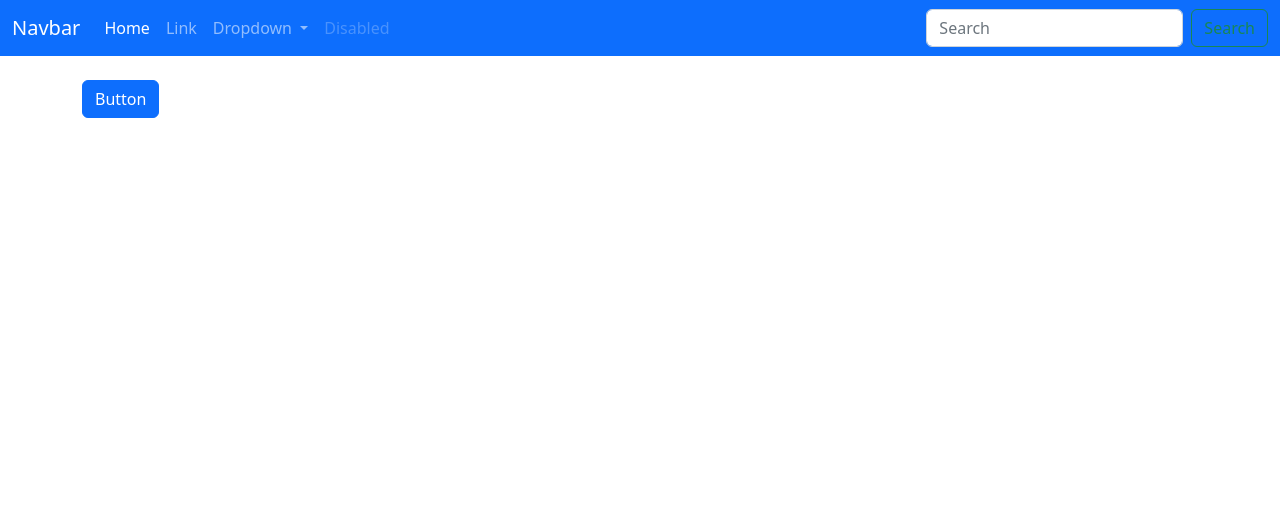
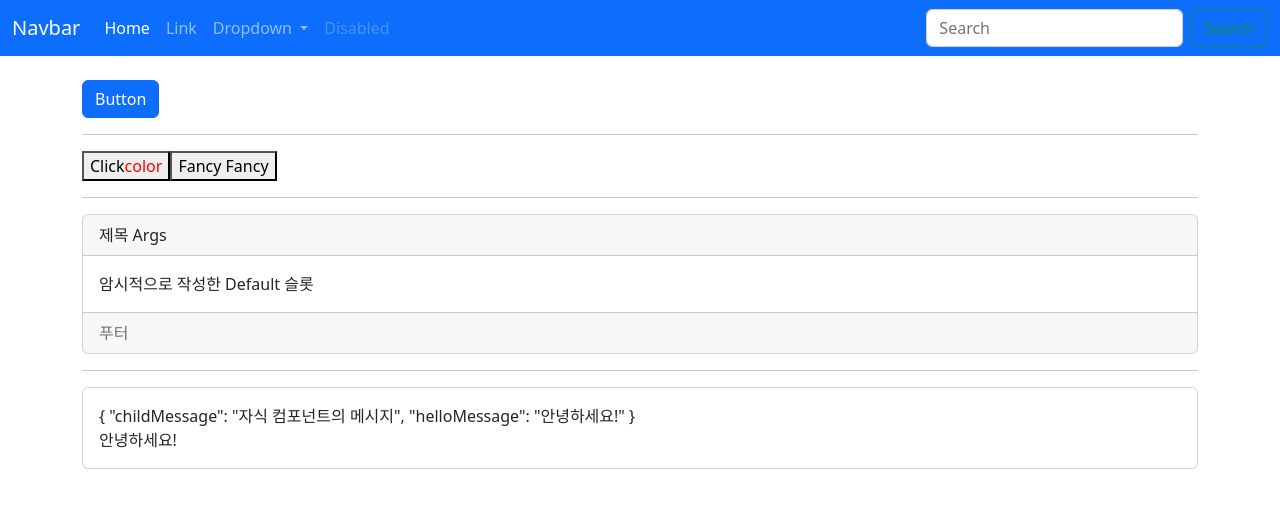
Before and after one commit to hi-aa/learn-vue3, a Vue app: page / in a window 1280 px wide. Shown: the top 508 px of the page. Built offline with nearby package versions, Linux system fonts and the light colour scheme.

Commit message:
섹션 5: Slots

```diff
--- a/src/components/AppCard.vue
+++ b/src/components/AppCard.vue
@@ -1,91 +1,34 @@
 <template>
 	<div class="card">
+		<!-- $slots 로 slot 정보가 없으면 표시하지 않도록 함 -->
+		<div v-if="$slots.header" class="card-header">
+			<!-- <slot name="header" header-message="헤더 메시지">#Default Header</slot> -->
+			<slot name="header"></slot>
+		</div>
 		<div class="card-body">
-			<span class="badge bg-secondary">
-				<!-- {{type === 'news' ? '뉴스' : '공지사항'}} -->
-				{{ typeName }}
-			</span>
-			<h5 class="card-title mt-2">{{ title }}</h5>
-			<p class="card-text">
-				{{ content }}
-			</p>
-
-			<!-- <a v-if="isLike" href="#" class="btn btn-danger">좋아요</a> -->
-			<a href="#" class="btn" :class="isLikeClass" @click="toggleLike"
-				>좋아요</a
-			>
+			<slot :child-message="childMessage" hello-message="안녕하세요!">
+				#Default Body
+			</slot>
 		</div>
-
-		<!-- props에 접근 가능
-		{{ $props }} -->
+		<div v-if="hasFooter" class="card-footer text-muted">
+			<!-- <slot name="footer" footer-message="푸터 메시지">#Default Footer</slot> -->
+			<slot name="footer"></slot>
+		</div>
 	</div>
 </template>
 
 <script>
-import { computed } from 'vue';
+import { computed, ref } from 'vue';
 
 export default {
-	// props: ['title', 'content'], //외부로부터 받아올 데이터
-	// props의 선언은 배열도 되고 객체도 됨
-	// 공식 가이드는 객체로 상세하게 설정하는것을 권유함..
-	props: {
-		type: {
-			type: String,
-			default: 'news',
-			validator: value => {
-				// 유효성 검사
-				return ['news', 'notice'].includes(value); // false가 나오면 콘솔에 경고가 뜸
-			},
-		},
-		title: {
-			type: String,
-			required: true,
-		},
-		content: {
-			type: String,
-			// required: true,
-		},
-		isLike: {
-			type: Boolean,
-			default: false,
-		},
+	setup(prof, { slots }) {
+		// slots arg 받을 수 있음
+		const childMessage = ref('자식 컴포넌트의 메시지');
 
-		// Object 타입의 props는 default 선언 시 함수로
-		obj: {
-			type: Object,
-			default: () => {
-				return {};
-			},
-		},
-	},
-	// props는 단방향 데이터 흐름
-	// 상위속성에서 변경하면 하위속성에 업데이트 됨
-	// 반대는 X
-
-	// 하위 속성에서 값을 변경하고 싶다면 상위속성으로 이벤트를 호춠시켜서
-	// 상위속성에서 값을 변경할 수 있도록
-	// emits을 이용해 구현할 수 있음
-	emits: ['toggleLike'],
-	setup(props, context) {
-		// setup의 매개변수로 props를 받을 수 있음 // 첫번째 매개변수
-		// context가 두번째 매개변수
-		// console.log(props.title);
-
-		const isLikeClass = computed(() =>
-			props.isLike ? 'btn-danger' : 'btn-outline-danger',
-		);
-		const typeName = computed(() =>
-			props.type === 'news' ? '뉴스' : '공지사항',
-		);
-
-		const toggleLike = () => {
-			context.emit('toggleLike'); // 상위속성에서 toggleLike라는 이벤트를 실행시킴
-			// console.log(props.isLike);
-
-			// 자바스크립트 특성 상 자식 엘리먼트에서도 객체나 배열의 속성을 변경 가능하긴 함
-			// 그래도 그렇게 수정하지 말고 context.emit으로 부모요소에서 업데이트 하도록 할 것
-		};
-		return { isLikeClass, typeName, toggleLike };
+		const hasFooter = computed(() => slots.footer);
+		return { childMessage, hasFooter };
 	},
 };
 </script>
+
+<style lang="scss" scoped></style>
--- /dev/null
+++ b/src/components/FancyButton.vue
@@ -0,0 +1,25 @@
+<template>
+	<button class="fancy-button">
+		<slot fancy-message="Fancy Fancy">#Default Fancy</slot>
+	</button>
+</template>
+
+<script>
+export default {
+	setup() {
+		return {};
+	},
+};
+</script>
+
+<style scoped>
+.fancy-btn {
+	color: #fff;
+	background: linear-gradient(315deg, #42d392 25%, #647eff);
+	border: none;
+	padding: 5px 12px;
+	margin: 5px;
+	border-radius: 8px;
+	cursor: pointer;
+}
+</style>
--- a/src/components/TheView.vue
+++ b/src/components/TheView.vue
@@ -8,25 +8,62 @@
 				class="my-button"
 				id="my-button-id"
 			></MyButton>
-
 			<!-- non-prop속성으로 자동 상속되는 것 때문에 예상하지 못한 동작이 실행될 수 있으니
             왠만하면 emits이나 props 명시적으로 선언할 것 -->
+
+			<hr />
+			<FancyButton>Click<span style="color: red">color</span></FancyButton>
+			<!-- 디폴트는 v-slot으로 받거나 template을 사용하거나 -->
+			<!-- 이름이 있는 슬롯은 이름 표시해서 v-slot:[name입력] 혹은 템플릿 사용하거나 -->
+			<FancyButton v-slot="{ fancyMessage }">{{ fancyMessage }}</FancyButton>
+
+			<hr />
+			<!-- Slot name별로 설정 -->
+			<AppCard>
+				<!-- <template v-slot:header>제목</template> -->
+				<template #[slotArgs]>제목 Args</template>
+				<!-- <template #default>내용</template> -->
+				암시적으로 작성한 Default 슬롯
+				<template #footer>푸터</template>
+			</AppCard>
+
+			<hr />
+			<!-- 하위 컴포넌트에 slot으로 보낸 값을 하위 컴포넌트에서 접근할 수 없음 // 당연함..ㅇㅇ -->
+			<!-- Scoped Slot: props를 전달하는 것 처럼 slot을 통해 자식 컴포넌트에서 부모 컴포넌트로 전달할 수 있음 -->
+			<AppCard>
+				<template #default="obj">
+					{{ obj }}<br />
+					{{ obj.helloMessage }}
+				</template>
+				<!-- <template #header="headerObj">
+					{{ headerObj.headerMessage }}
+				</template>
+				<template #footer="footerObj">
+					{{ footerObj.footerMessage }}
+				</template> -->
+			</AppCard>
 		</div>
 	</main>
 </template>
 
 <script>
 import MyButton from '@/components/MyButton.vue';
+import FancyButton from '@/components/FancyButton.vue';
+import AppCard from '@/components/AppCard.vue';
+import { reactive, ref } from 'vue';
 
 export default {
 	components: {
 		MyButton,
+		FancyButton,
+		AppCard,
 	},
 	setup() {
 		const sayHello = () => {
-			alert('안녕하세요');
+			console.log('안녕하세요');
 		};
-		return { sayHello };
+		const slotArgs = ref('header');
+		return { sayHello, slotArgs };
 	},
 };
 </script>
```
Also changed, not shown: src/components/PostIndex.vue (+4 -4 lines), src/components/PostItem.vue (added, +91 -0 lines).
